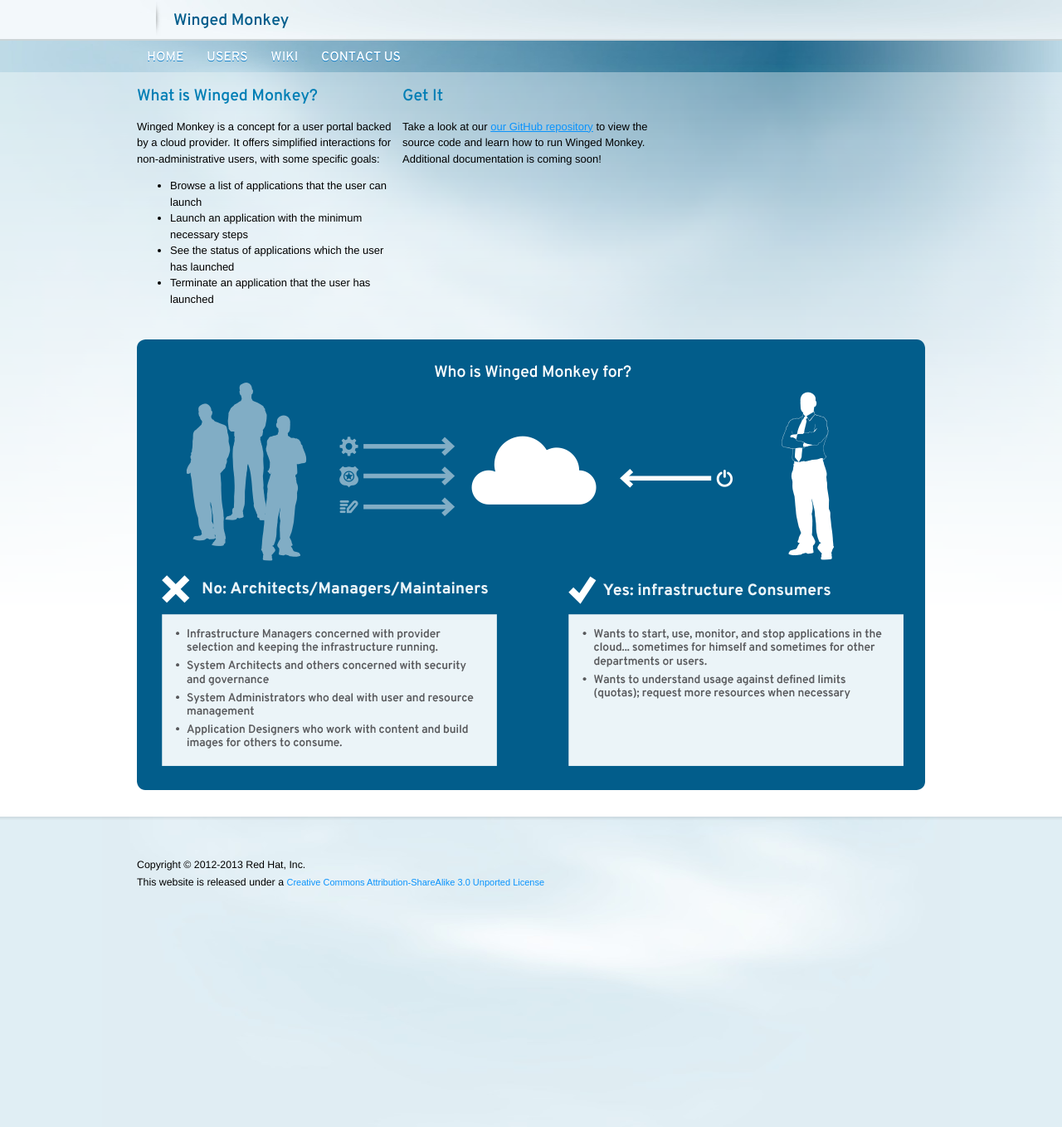
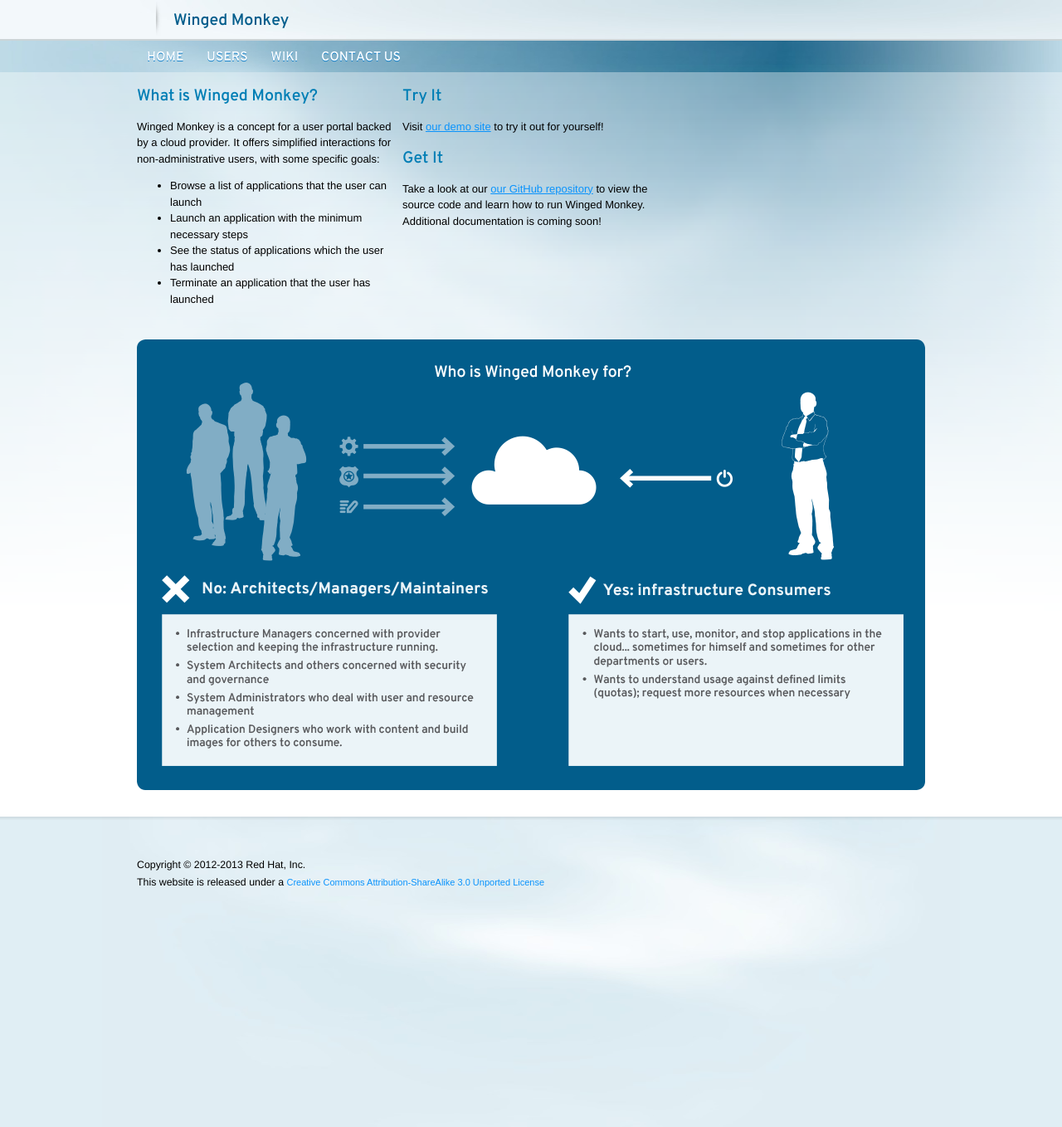
Before and after one commit to jcoufal/wingedmonkey.github.com, a Jekyll site: the page built from index.html, in a window 1280 px wide. Shown: the whole page at 83% size. Built offline with Jekyll 4.4.1, drawn with Linux system fonts in a browser that asks for light colours; nearby versions of some CDN libraries.

Commit message:
linked to demo site

```diff
--- a/index.html
+++ b/index.html
@@ -23,6 +23,14 @@
        <div class='grid_8'>
          <div id='developer_info'>
            <h1>
+             <a style='color: #007EB5; text-decoration: none'>Try It</a>
+           </h1>
+           <p>
+	     Visit <a href="http://demo.wingedmonkey.org">our demo site</a> to try it out for yourself!
+           </p>
+         </div>
+         <div id='developer_info'>
+           <h1>
              <a style='color: #007EB5; text-decoration: none'>Get It</a>
            </h1>
            <p>
```
Also changed, not shown: users.md (+2 -0 lines).
